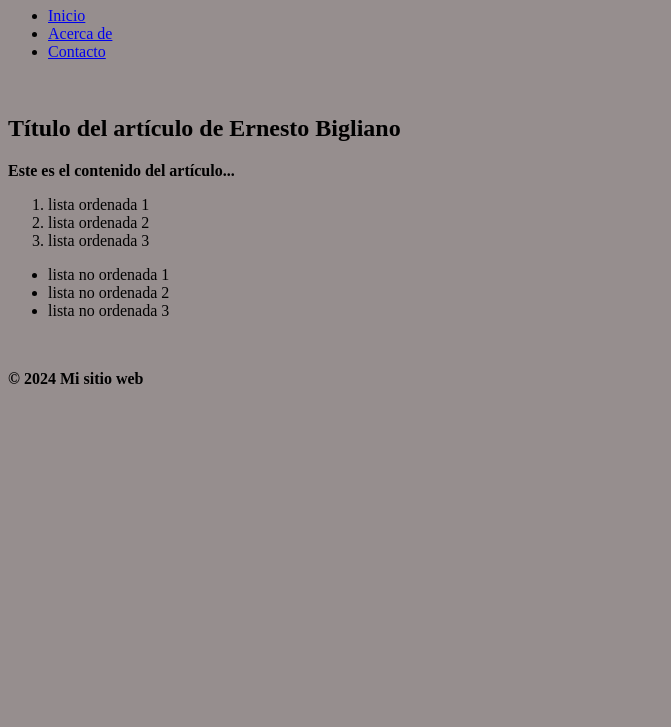
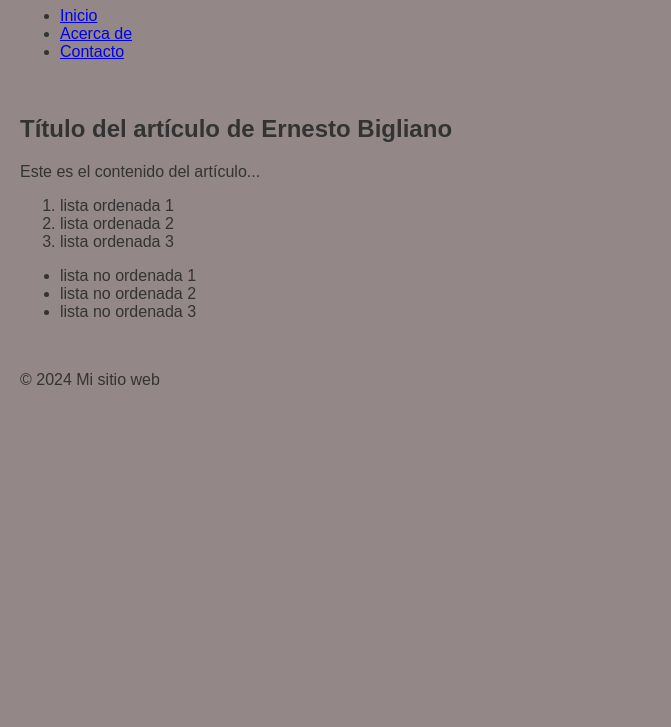
Before and after one commit to nasaad/PrepCourse-Henry, a plain HTML site: page index.html in a window 1280 px wide. Shown: the part 73-800 px from the top of the page, without its empty margins (0-671 px from the left). Drawn offline with Linux system fonts and the light colour scheme.

Commit message:
commit html y css

```diff
--- a/index.html
+++ b/index.html
@@ -5,7 +5,7 @@
     <meta charset="UTF-8">
     <meta name="viewport" content="width=device-width, initial-scale=1.0">
     <title>Ernesto Bigliano</title>
-    <link rel="stylesheet" href="style.css">
+    <link rel="stylesheet" type="text/css" href="style.css">
 </head>
 
 <body>
--- a/style.css
+++ b/style.css
@@ -1,11 +1,6 @@
 body {
-    background-color: #968e8e;
-}
-
-p {
-    font-weight: bold;
-}
-
-h1, h2, h3, h4, h5, h6 {
-    font-weight: bold;
-}
+    font-family: 'Arial', sans-serif;
+    background-color: #948787;
+    color: #333;
+    margin: 20px;
+  }
```
